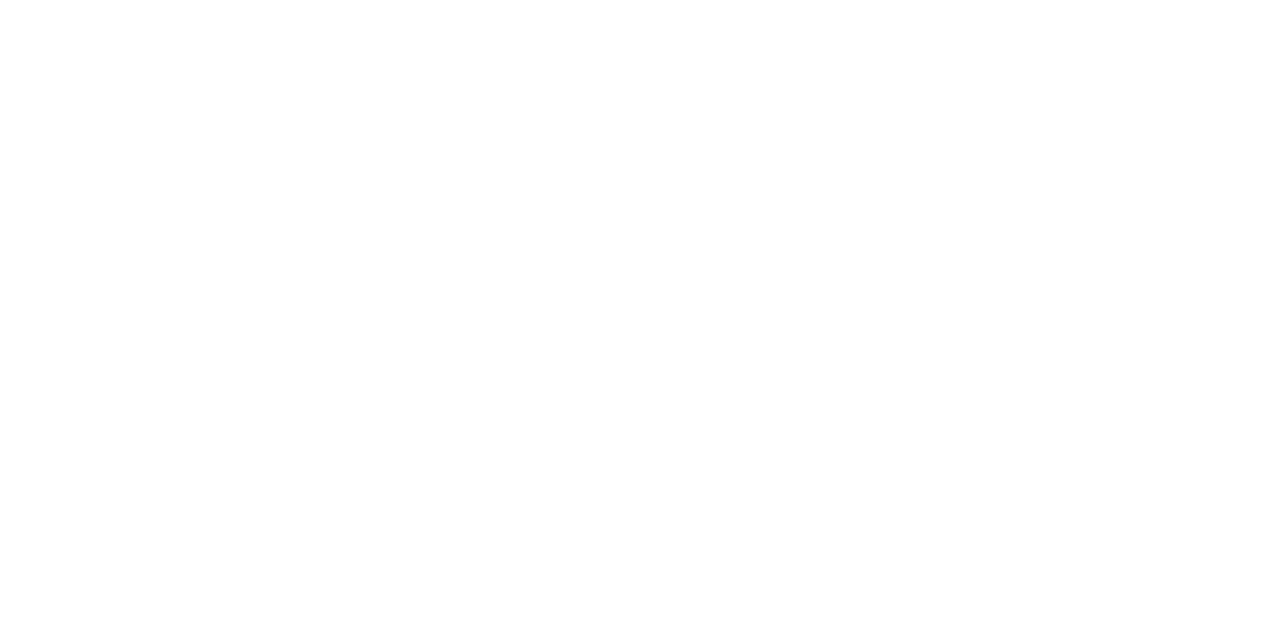
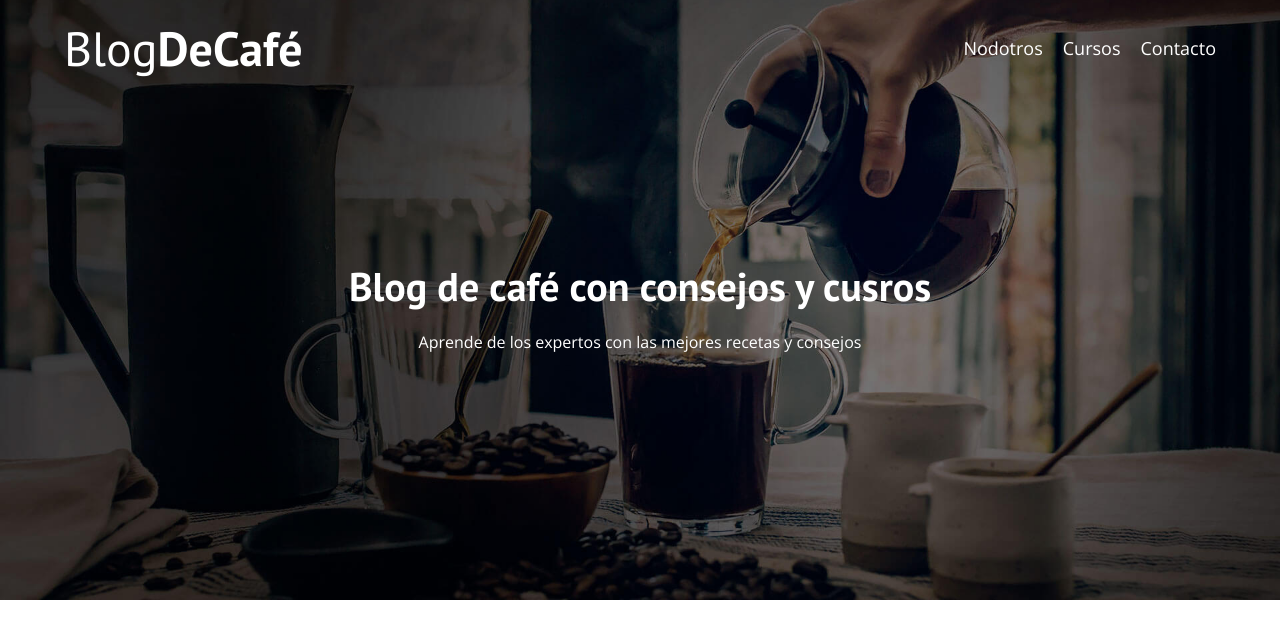
Before and after one commit to sergiogarciauribe/blogdecafe, a plain HTML site: page index.html in a window 1280 px wide. Drawn offline with nearby package versions, Linux system fonts and the light colour scheme.

Commit message:
añadiendo primeros cambios

```diff
--- a/css/styles.css
+++ b/css/styles.css
@@ -0,0 +1,105 @@
+:root{
+    --fuenteHeading: 'PT Sans', sans-serif;
+    --fuenteParrafos: 'Open Sans', sans-serif;
+
+    --primario: #784d3c;
+    --blaco: #fff;
+    --negro: #000;
+}
+html{
+    box-sizing: border-box;
+    font-size: 62.5%; /*1 rem = 10px*/
+}
+*,*::before, *::after{
+    box-sizing: inherit;
+}
+body{
+    font-family: var(--fuenteParrafos);
+    font-size: 1.6rem;
+    line-height: 2;
+}
+/*Globales*/
+.contenedor{
+    max-width: 120rem;
+    width: 90%;
+    margin: 0 auto;
+}
+a{
+    text-decoration: none;
+}
+h1,h2,h3,h4{
+    font-family: var(--fuenteHeading);
+}
+h1{
+    font-size: 4.8rem;
+}
+h2{
+    font-size: 4rem;
+}
+h3{
+    font-size: 3.2rem;
+}
+h4{
+    font-size: 2.8rem;
+}
+img{
+    max-width: 100%;
+}
+/*Utilidades*/
+.no-margin{
+    margin: 0;
+}
+.no-paddinf{
+    padding: 0;
+}
+.centrar-texto{
+    text-align: center;
+}
+/*Header*/
+.header{
+    background-image: url(../img/banner.jpg);
+    background-size: cover;
+    background-repeat: no-repeat;
+    background-position: center center;
+    height: 60rem;
+}
+.header__texto{
+    text-align: center;
+    color: var(--blaco);
+    margin-top: 5rem;
+}
+@media (min-width: 768px){
+   .header__texto{
+    margin-top: 15rem;
+   }
+}
+@media (min-width: 768px){
+    .barra{
+        display: flex;
+        justify-content: space-between;
+        align-items: center;
+    }
+}
+
+.logo{
+    color: var(--blaco);
+}
+.logo__nombre{
+    font-weight: 400;
+}
+.logo__bold{
+    font-weight: 700;
+}
+@media (min-width: 768px){
+    .navegacion{
+        display: flex;
+        gap: 2rem;
+    }
+ }
+
+.navegacion__enlace{
+    display: block;
+    text-align: center;
+    font-size: 1.8rem;
+    color: var(--blaco);
+}
--- a/index.html
+++ b/index.html
@@ -5,8 +5,44 @@
     <meta http-equiv="X-UA-Compatible" content="IE=edge">
     <meta name="viewport" content="width=device-width, initial-scale=1.0">
     <title>Blog de Cafe</title>
+    <link rel="preconnect" href="https://fonts.googleapis.com">
+    <link rel="preconnect" href="https://fonts.gstatic.com" crossorigin>
+    <link href="https://fonts.googleapis.com/css2?family=Open+Sans&family=PT+Sans:wght@400;700&display=swap" rel="stylesheet">
+    <link rel="stylesheet" href="css/normalize.css">
+    <link rel="stylesheet" href="css/styles.css">
 </head>
 <body>
+    <header class="header">
+        <div class="contenedor">
+            <div class="barra">
+                <a class="logo" href="index.html">
+                    <h1 class="logo__nombre no-margin centrar-texto">
+                        Blog<span class="logo__bold">DeCafé</span>
+                    </h1>
+                </a>
+                <nav class="navegacion">
+                    <a href="nosotros.html" class="navegacion__enlace">Nodotros</a>
+                    <a href="cursos.html" class="navegacion__enlace">Cursos</a>
+                    <a href="conctacto.html" class="navegacion__enlace">Contacto</a>
+                </nav>
+            </div>
+        </div>
+        <div class="header__texto">
+            <h2 class="no-margin">
+                Blog de café con consejos y cusros
+            </h2>
+            <p class="no-margin">
+                Aprende de los expertos con las mejores recetas y consejos
+            </p>
+        </div>
+    </header>
+    <div class="contenedor contenido-principal">
+        <main class="blog">
 
+        </main>
+        <aside class="sidebar">
+
+        </aside>
+    </div>
 </body>
 </html>
```
